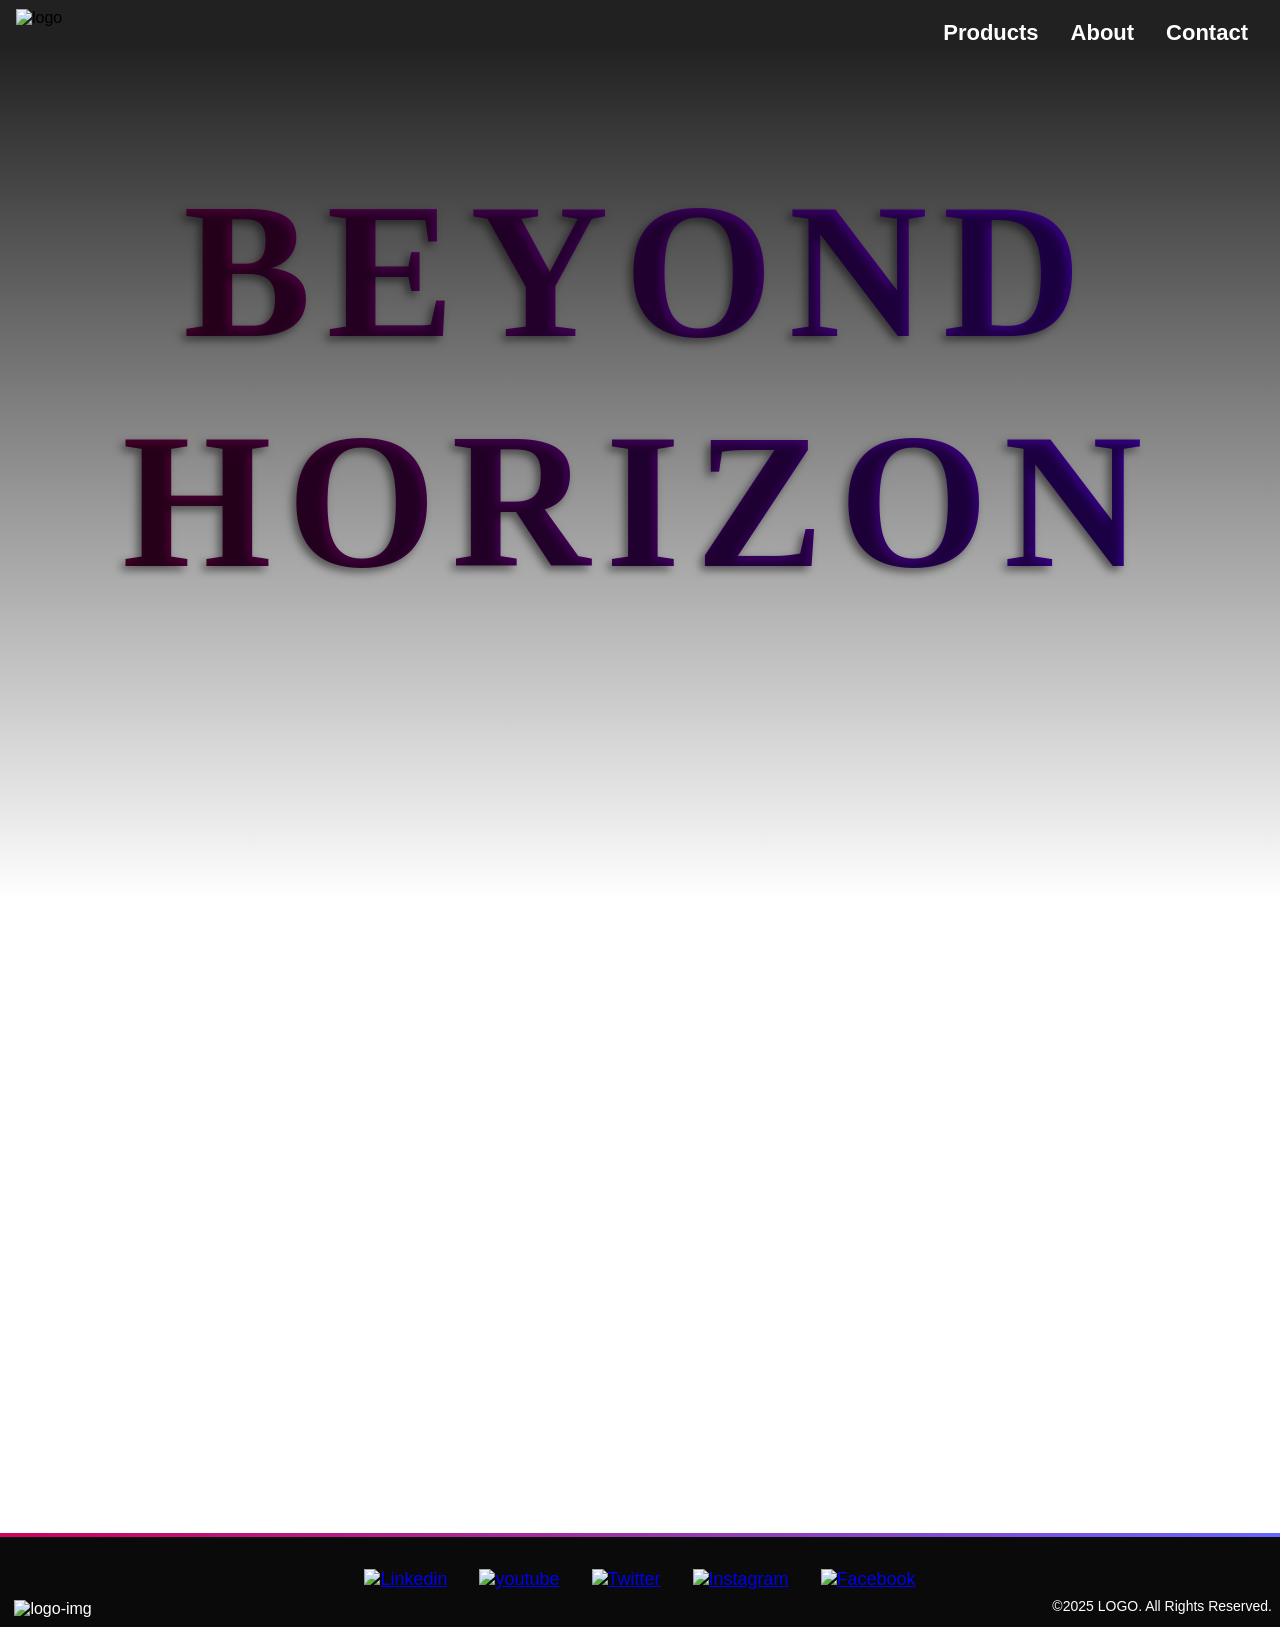
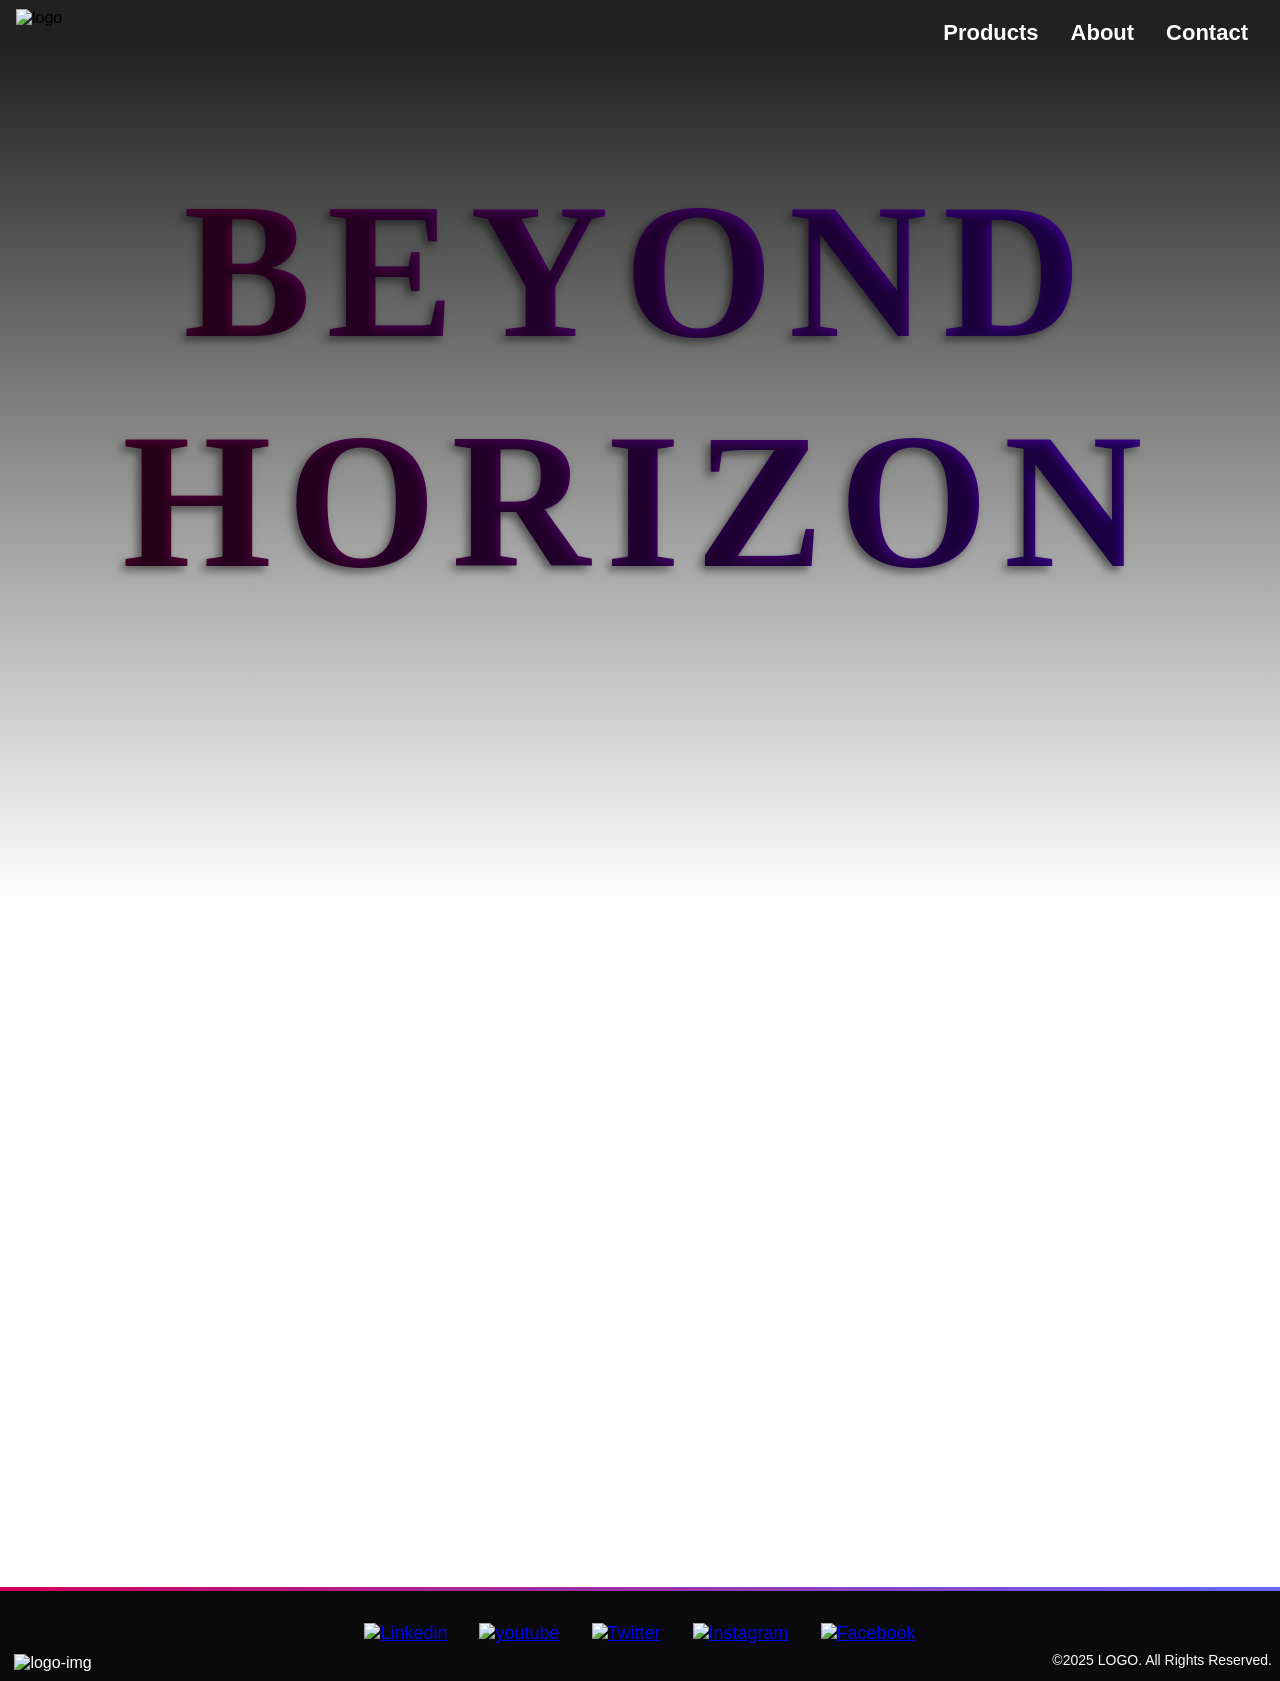

logo fixes

--- a/src/style/home.css
+++ b/src/style/home.css
@@ -334,15 +334,15 @@ body {
     align-items: center;
 }
 
-.redirect-para img:hover {
-    transform: scale(1.2);
-    transition: all 0.3s ease;
-}
-
-.redirect-para p {
+.redirect-para .span:last-of-type a span {
     margin: 0;
     padding: 0;
     font-size: 1.6rem;
+}
+
+.redirect-para img:hover {
+    transform: scale(1.2);
+    transition: all 0.3s ease;
 }
 
 .redirect-para img {
@@ -631,10 +631,8 @@ footer {
         font-size: 1.7rem;
     }
 
-    .redirect-para p {
+    .redirect-para a span {
         padding-right: 1rem;
-        /* flex-direction: column; */
-        /* align-items: self-start; */
     }
 
     .redirect-para img {
